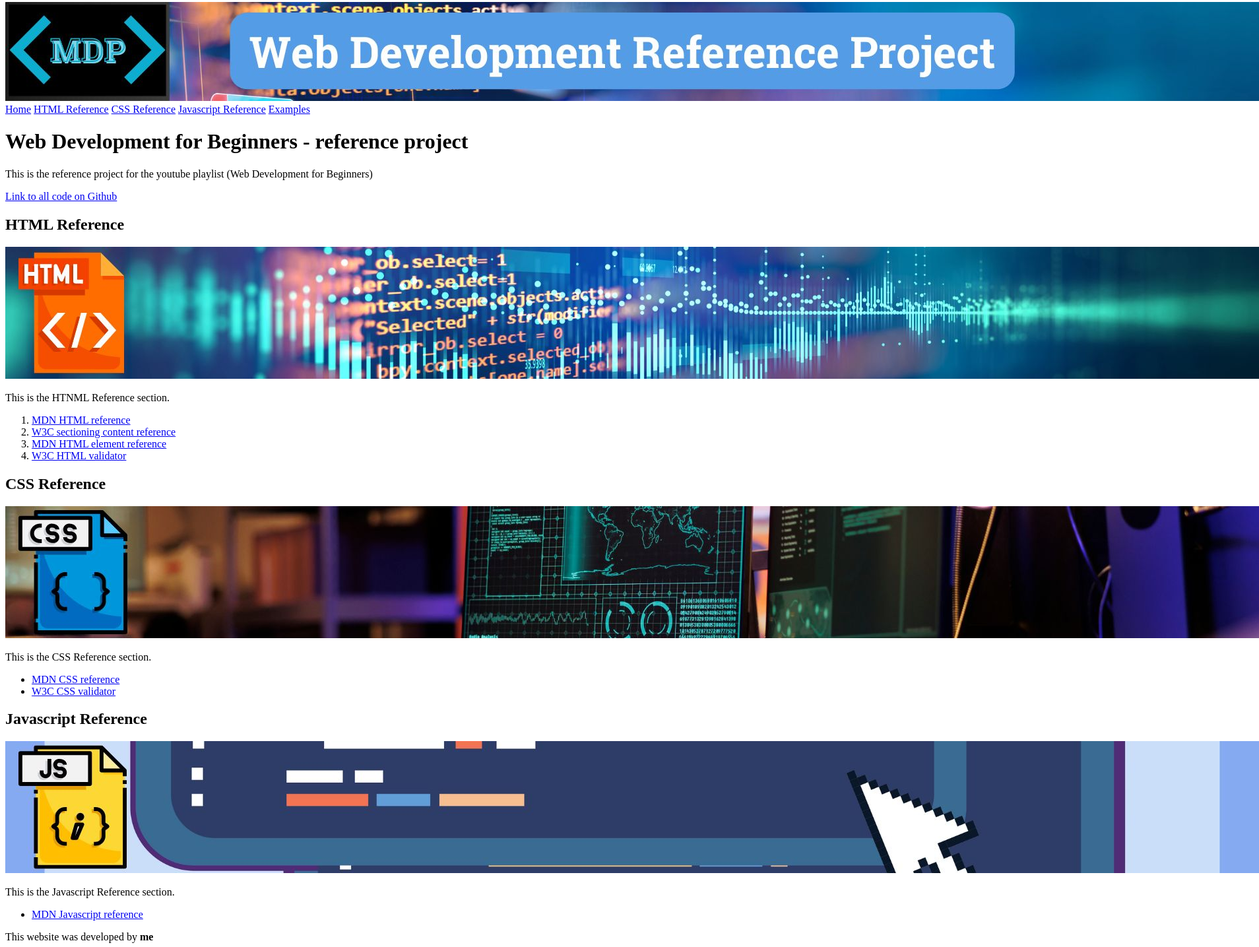
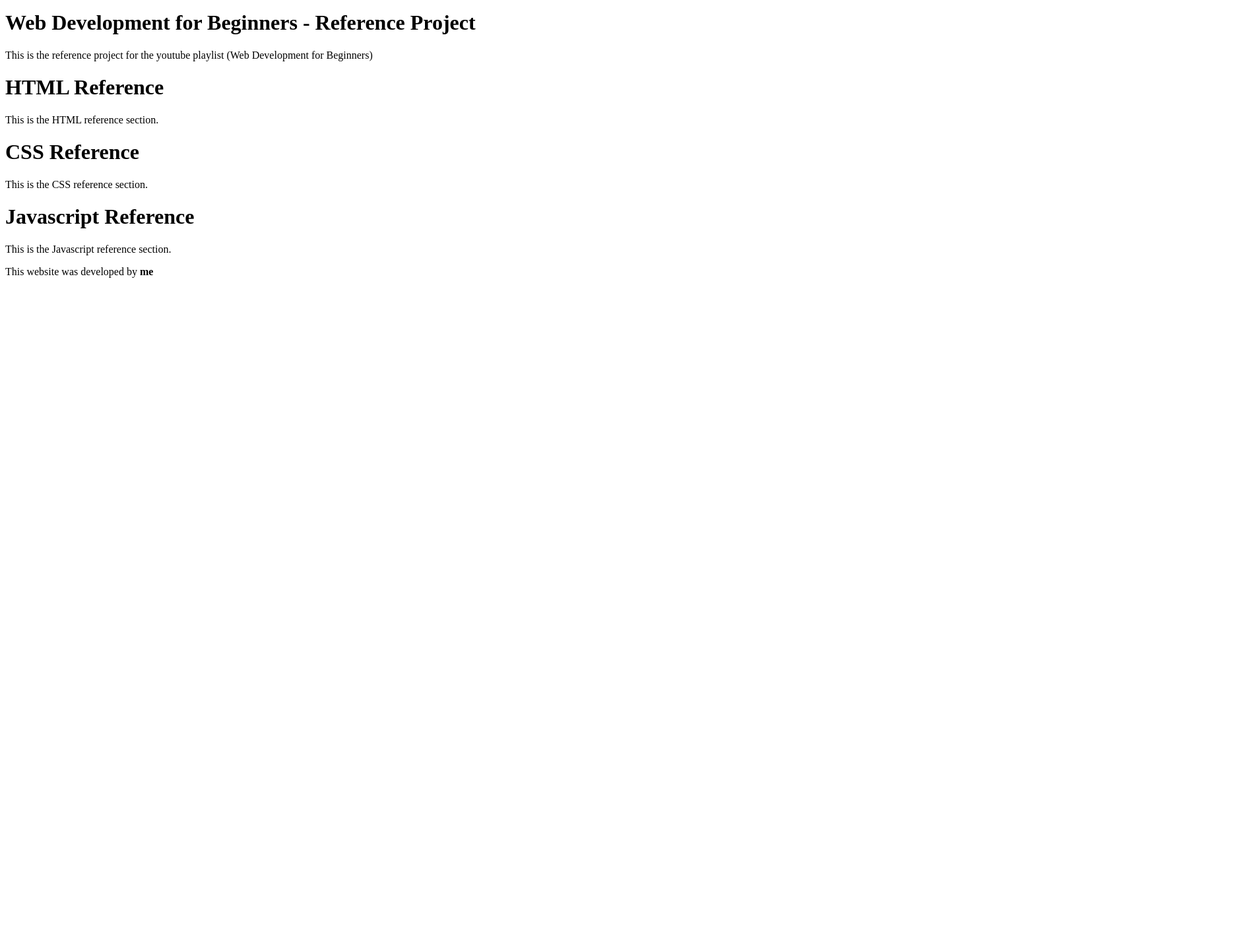
Before and after one commit to mjneary10/web-development-for-beginners, a plain HTML site: page Reference Project/Basic HTML/index.html in a window 1280 px wide. Shown: the part 5-1440 px from the top of the page at 66% size, 1908 px wide, since content can reach past the window. After the commit the page ends 800 px from the top, so only its background shows below. Drawn offline with Linux system fonts and the light colour scheme.

Commit message:
Test commit

```diff
--- a/Reference Project/Basic HTML/index.html
+++ b/Reference Project/Basic HTML/index.html
@@ -1,56 +1,32 @@
-<!-- This must be declared in all html documents. -->
 <!DOCTYPE html>
-<!-- This must be declared in all html documents, the only visable item will be the document title -->
+<html lang="en">
+
 <head>
+    <meta charset="UTF-8">
+    <meta name="viewport" content="width=device-width, initial-scale=1.0">
     <title>Web Development For Beginners - Reference Project</title>
 </head>
-<!-- This is where all the content visable in the browser will be placed. -->
+
 <body>
-   <img src="img/Banner.jpg"/>
-   <a href="index.html">Home</a>
-   <a href="#html">HTML Reference</a>
-   <a href="#css">CSS Reference</a>
-   <a href="#javascript">Javascript Reference</a>
-   <a href="examples.html">Examples</a>
-   <main>
-      <!-- Only one h1 element on each page -->
-      <h1>Web Development for Beginners - reference project</h1>
+    <!-- This is a Heading 1 -->
+    <h1>Web Development for Beginners - Reference Project</h1>
+
     <!-- This is a paragraph of text-->
     <p>This is the reference project for the youtube playlist (Web Development for Beginners)</p>
-      <a href="https://github.com/mjneary10/web-development-for-beginners" target="_blank">Link to all code on Github</a>
-      <section  id="html">
-         <h2>HTML Reference</h2>
-         <img src="img/html-image.jpg">
-         <p>This is the HTNML Reference section.</p>
-         <ol>
-            <li><a href="https://developer.mozilla.org/en-US/docs/Web/HTML" target="_blank">MDN HTML reference</a></li>
-            <li><a href="https://www.w3.org/TR/2011/WD-html5-20110525/sections.html"  target="_blank">W3C sectioning content reference</a></li>
-            <li><a href="https://developer.mozilla.org/en-US/docs/Web/HTML/Element" target="_blank">MDN HTML element reference</a></li>
-            <li><a href="https://validator.w3.org/" target="_blank">W3C HTML validator</a></li>
-         </ol>
-      </section>
-      <!-- Re useable classes example here-->
-      <section id="css">
+
+    <h1>HTML Reference</h1>
+
+    <p>This is the HTML reference section.</p>
+
     <h1>CSS Reference</H1>
-         <img src="img/css-image.jpg">
-         <p>This is the CSS Reference section.</p>
-         <ul>
-            <li><a href="https://developer.mozilla.org/en-US/docs/Web/CSS" target="_blank">MDN CSS reference</a></li>
-            <li><a href="https://jigsaw.w3.org/css-validator/" target="_blank">W3C CSS validator</a></li>
-         </ul>
-      </section>
-      <!-- ------------------------------------------- -->
-      <section id="javascript">
+
+    <p>This is the CSS reference section.</p>
+
     <h1>Javascript Reference</h1>
-         <img src="img/javascript-image.jpg">
-         <p>This is the Javascript Reference section.</p>
-         <ul>
-            <li><a href="https://developer.mozilla.org/en-US/docs/Web/JavaScript" target="_blank">MDN Javascript reference</a></li>
-         </ul>
-      </section>
-   </main>
-   <footer>
+
+    <p>This is the Javascript reference section.</p>
+
     <p>This website was developed by <strong>me</strong></p>
-   </footer>
 </body>
+
 </html>
```
Also changed, not shown: Reference Project/Basic HTML/examples.html (deleted, +0 -22 lines), Reference Project/Basic HTML/img/Banner.jpg (deleted), Reference Project/Basic HTML/img/css-image.jpg (deleted), Reference Project/Basic HTML/img/html-image.jpg (deleted), Reference Project/Basic HTML/img/javascript-image.jpg (deleted). Lines whose indentation alone changed are shown as unchanged.
